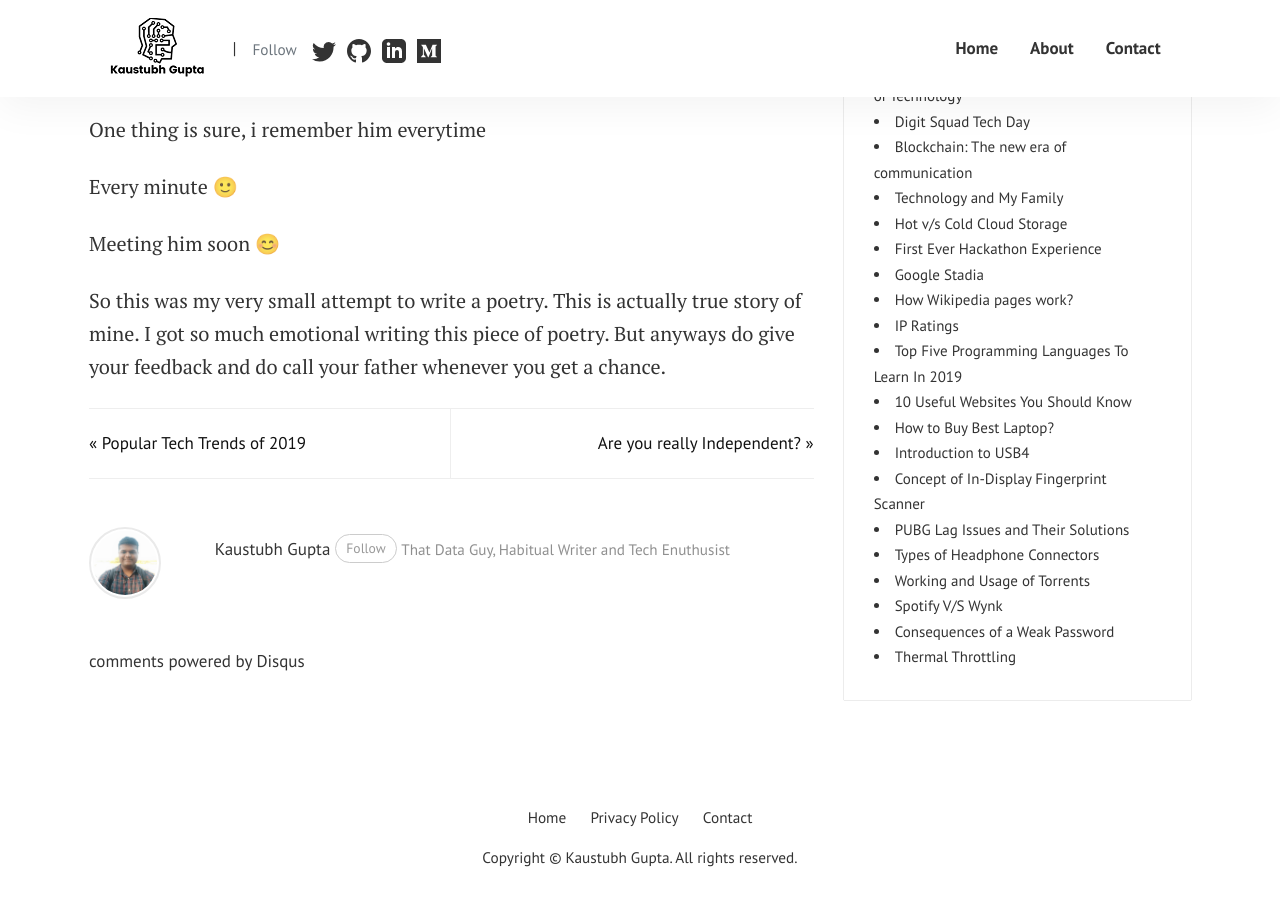
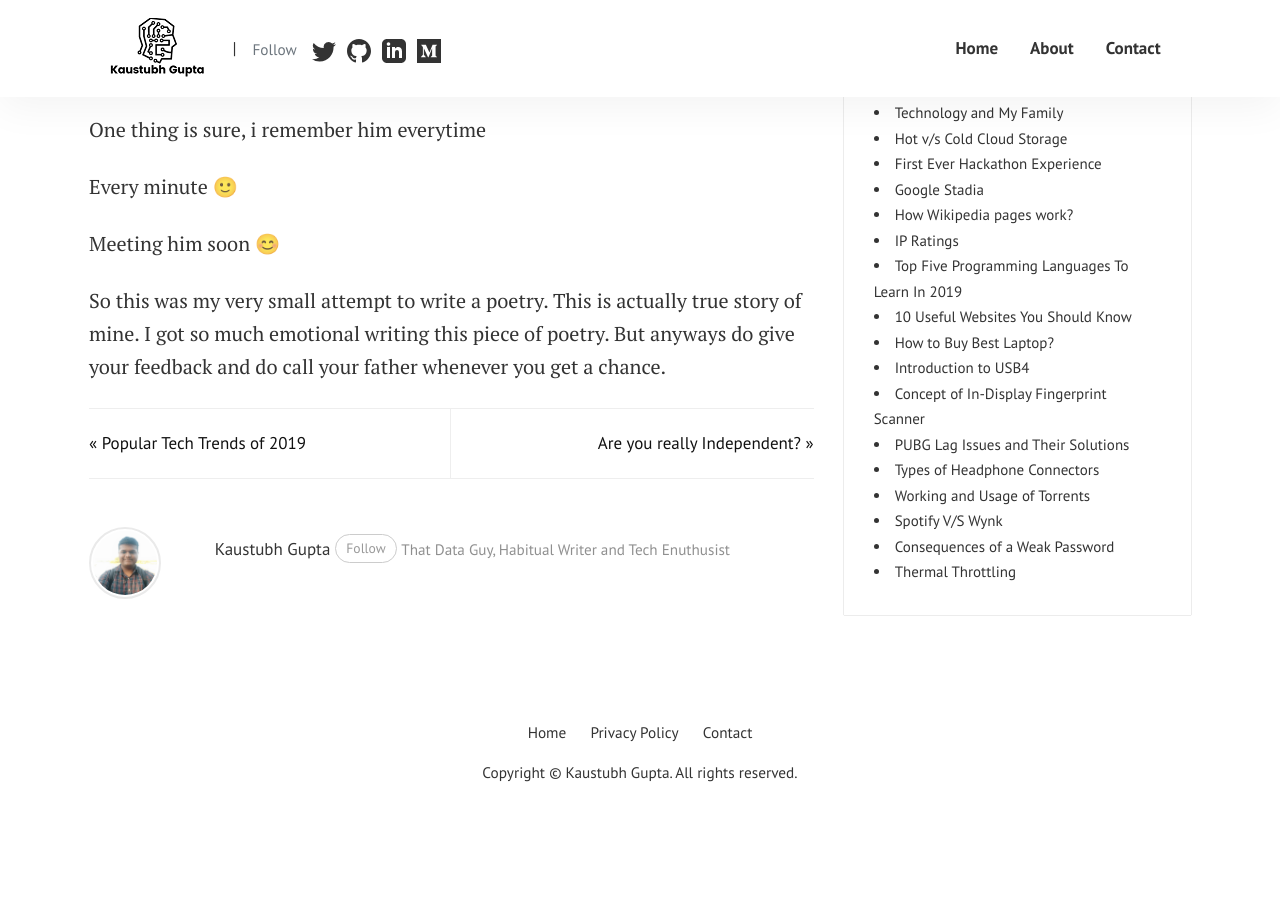
Before and after one commit to kaustubhgupta/blog, a Jekyll site: the page built from _posts/2019-08-12-did-you-call-your-father.md, in a window 1280 px wide and 900 px high, scrolled down 2349 px. Built offline with Jekyll 4.4.1, drawn with Linux system fonts in a browser that asks for light colours; comment, search, counter and statistics services are not loaded; after the commit the page ends 3164 px from its top, so only the background shows below that.

Commit message:
:heavy_minus_sign: disabled comments support across website

```diff
--- a/_config.yml
+++ b/_config.yml
@@ -7,7 +7,7 @@ logo: 'assets/images/logo.png'
 favicon: 'assets/images/favicon.ico'
 author: kaustubh
 paginate: 15
-disqus: 'https-www-kaustubhgupta-me-blog'
+# disqus: 'https-www-kaustubhgupta-me-blog'
 locale: en_us
 lang: en_us
 feed_items: 10
--- a/_includes/disqus.html
+++ b/_includes/disqus.html
@@ -1,4 +1,4 @@
-<section class="disqus">
+<!-- <section class="disqus">
     <div id="disqus_thread"></div>
     <script type="text/javascript">
         var disqus_shortname = '{{site.disqus}}';
@@ -12,4 +12,4 @@
     <noscript>Please enable JavaScript to view the <a href="http://disqus.com/?ref_noscript">comments powered by
             Disqus.</a></noscript>
     <a href="http://disqus.com" class="dsq-brlink">comments powered by <span class="logo-disqus">Disqus</span></a>
-</section>
+</section> -->
--- a/_layouts/post.html
+++ b/_layouts/post.html
@@ -88,19 +88,6 @@ post_class: post-template
         </div>
         {% endif %}
 
-
-        <!-- Begin Comments
-            ================================================== -->
-        <section>
-            <div id="comments">
-                {% include disqus.html %}
-            </div>
-        </section>
-        <!--End Comments
-            ================================================== -->
-
-
-
     </div>
     <!-- End Post -->
 
```
